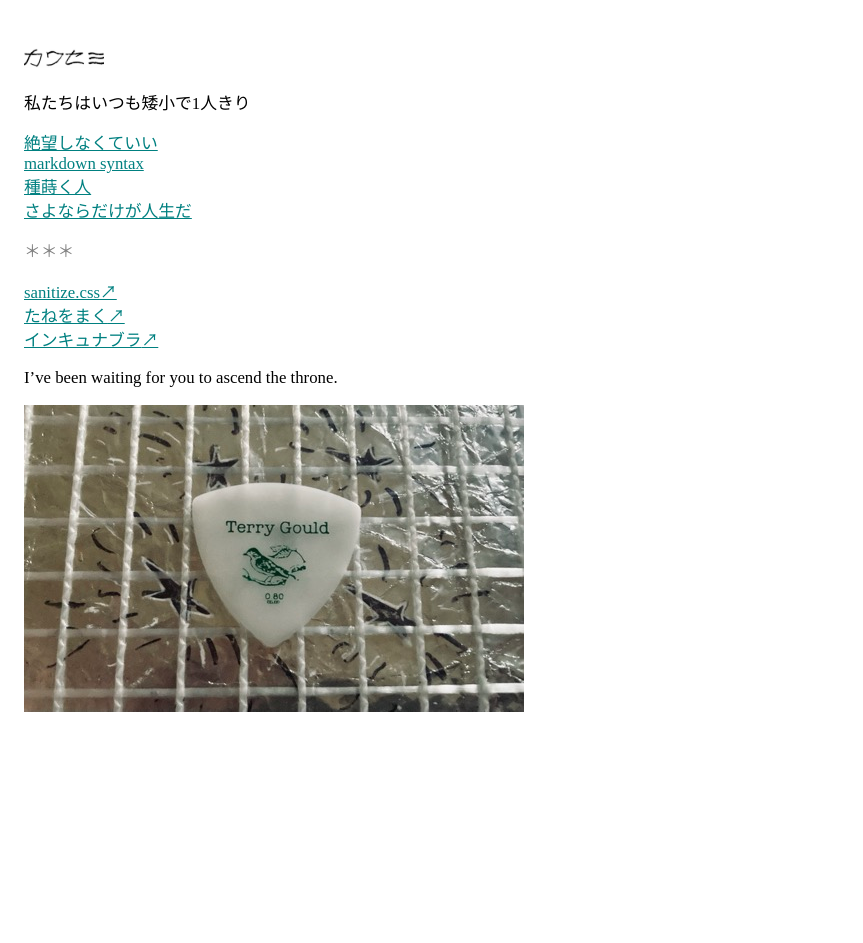
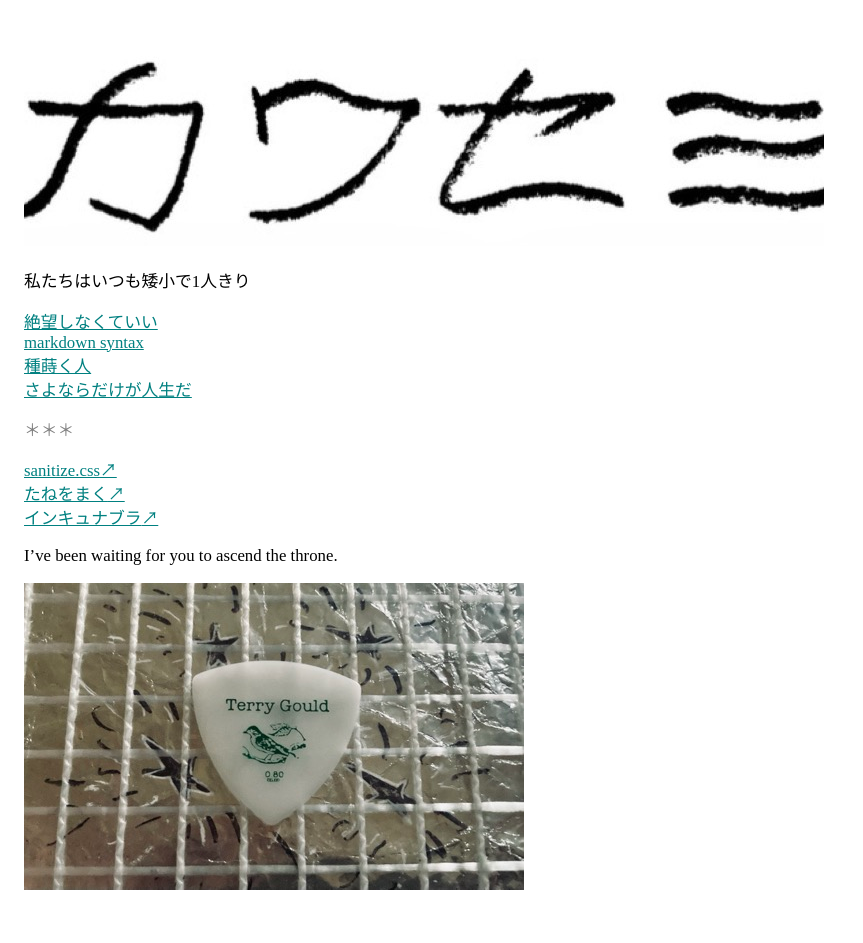
Before and after one commit to nn-iii/nn-iii.github.io, a Jekyll site: the page built from index.md, in a window 1280 px wide. Shown: the whole page, without its empty margins (0-863 px from the left). Built offline with Jekyll 4.4.1, drawn with Linux system fonts in a browser that asks for light colours; some web fonts are replaced; before the commit the page ends 900 px from its top, so only the background shows below that.

Commit message:
header.md を更新

```diff
--- a/_includes/header.md
+++ b/_includes/header.md
@@ -1,4 +1,4 @@
 ![](/images/logo.JPG)
-{: width="800" height="198" style="max-width: 80px;"}
+{: width="800" height="198"}
 
 {{ site.description }}
```
